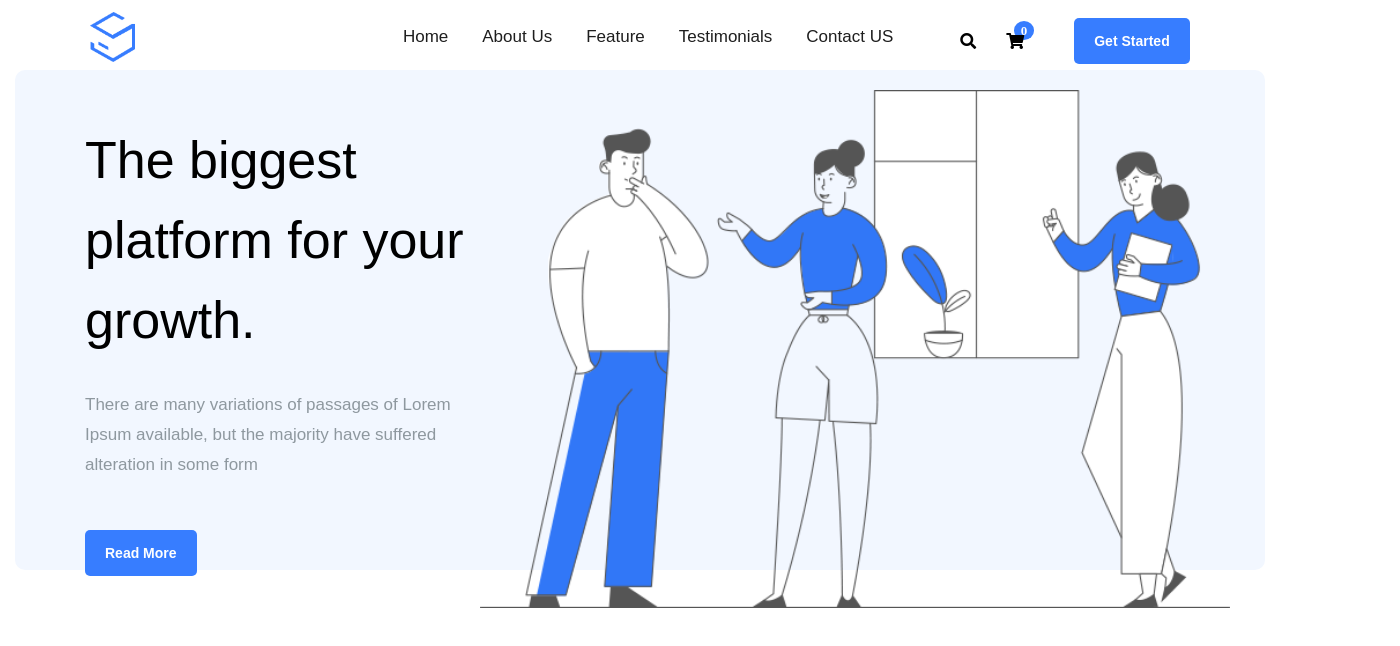
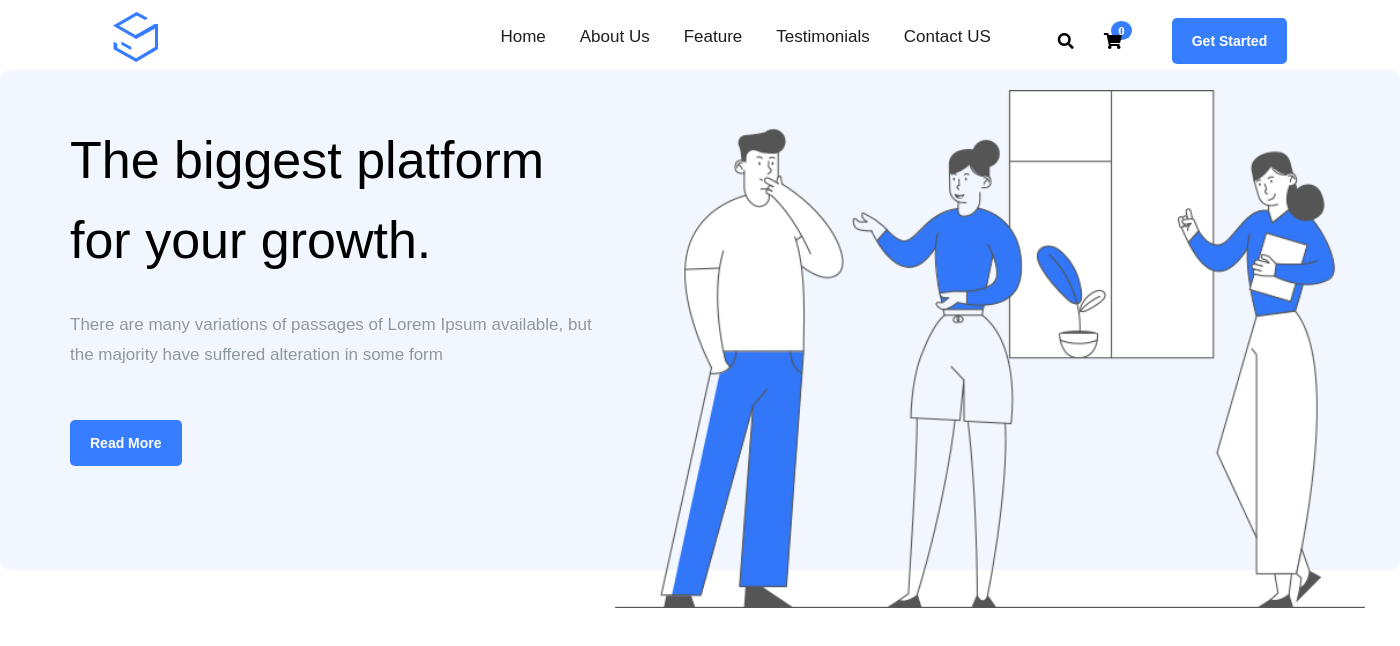
Before and after one commit to SpaceWolfy/proj-html-vuejs, a Vue app: page / in a window 1280 px wide. Shown: the top 646 px of the page, 1400 px wide, since content can reach past the window. Built offline with nearby package versions, Linux system fonts and the light colour scheme.

Commit message:
changed width from 1200 to 1400

```diff
--- a/src/App.vue
+++ b/src/App.vue
@@ -37,6 +37,6 @@ export default {
 @import "@/style/Main.scss";
 #app {
   margin: 0 auto;
-  width: 1250px;
+  width: 1400px;
 }
 </style>
```
